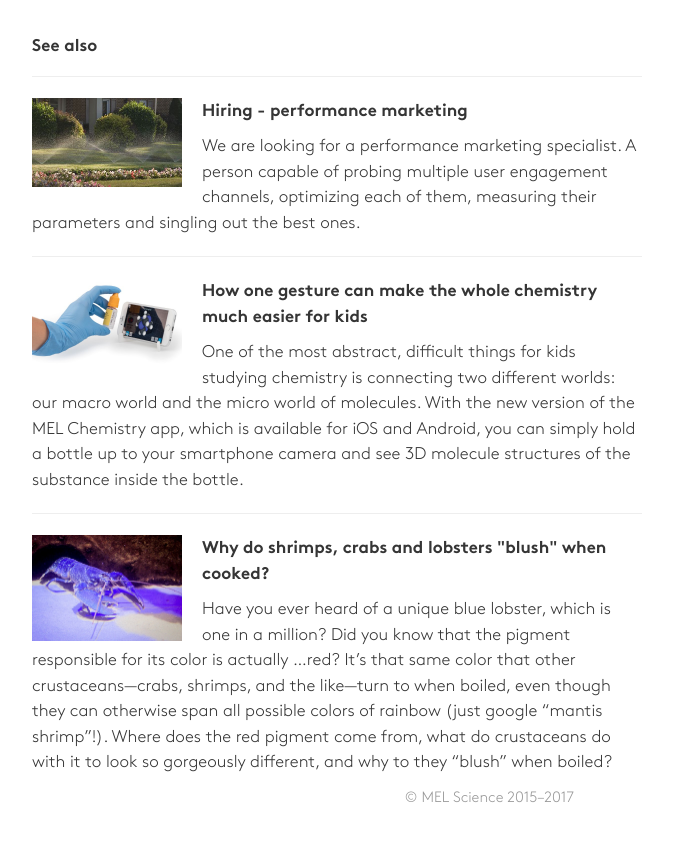
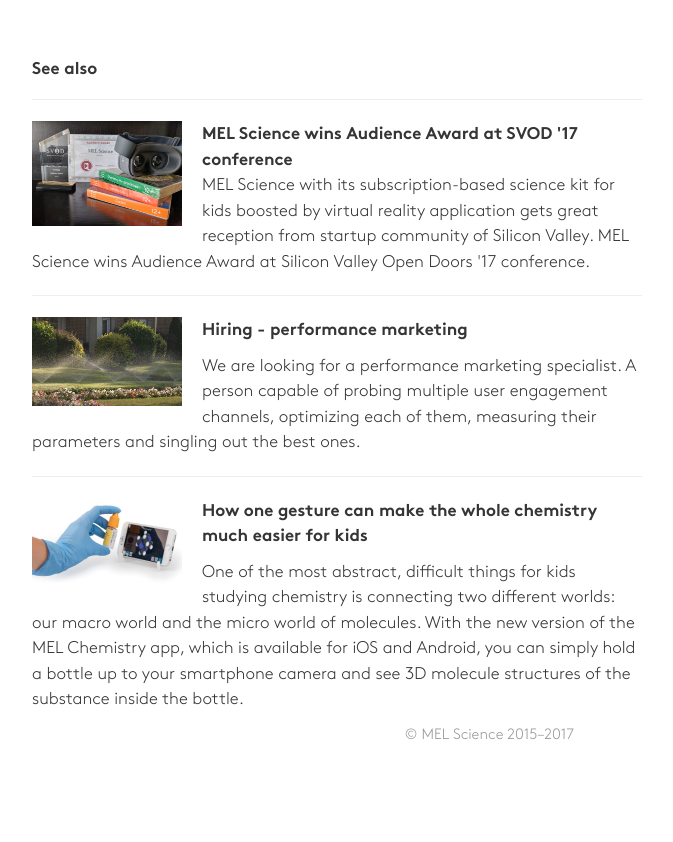
Before and after one commit to MELScience/blog.melscience.com, a Jekyll site: the page built from en/2017-05-20-bigges-problems-with-virtual-reality.md, in a window 1280 px wide and 1400 px high, scrolled down 6542 px, cut to the strip 529-1371 px from the top of the window. Shown: the whole strip, without its empty margins (143-816 px from the left). Built offline with Jekyll 4.4.1, drawn with Linux system fonts in a browser that asks for light colours; nearby versions of some CDN libraries; comment, search, counter and statistics services are not loaded; after the commit the page ends 7879 px from its top, so only the background shows below that; some of the changed text lies outside the part shown.

Commit message:
SVOD article added

```diff
--- a/en/2017-04-10-bigges-problems-with-virtual-reality.md
+++ b/en/2017-05-20-bigges-problems-with-virtual-reality.md
@@ -46,7 +46,7 @@
 
 As VR continues to mature, I don’t think this gap will be an issue at all.
 
-Problem 2: Head tracking
+## Problem 2: Head tracking
 
 Even if the first problem is solved and no delays occur, one situation still happens when your brain thinks you are poisoned.
 
--- /dev/null
+++ b/en/2017-05-30-svod-winner.md
@@ -0,0 +1,27 @@
+---
+layout: blog-post
+title: MEL Science wins Audience Award at SVOD '17 conference
+type: blog-post
+author:  MEL Science
+author-id: mel-science
+post-image: <img src="/images/svod-award.jpg" width="600" height="418" alt="SVOD Award">
+og-image: /images/codes.jpg
+language: en
+post-id: 2017-05-30
+publish-status: published
+
+---
+MEL Science with its subscription-based science kit for kids boosted by virtual reality application gets great reception from startup community of Silicon Valley. MEL Science wins Audience Award at Silicon Valley Open Doors '17 conference.
+<!-- more -->
+
+---
+
+<img src="/images/svod-award.jpg" width="600" height="418" alt="SVOD Award">
+
+Two years ago MEL Science set the goal to transform traditional science education by mixing personal experience with up-to-date technologies to ensure a better understanding of the science inside chemical reactions. Today the company's main product is a monthly subscription box of chemistry experiments. On the 25th of May 2017, the company won an Audience Award at the annual SVOD (Silicon Valley Open Doors) conference and was highly appreciated by the jury.
+
+"Around 50 years ago almost every US family owned a children's chemistry set. A lot of time has passed since then and things have changed. We've rethought the very approach to conducting home chemistry experiments. We believe that we 've managed to create the chemistry set of the 21st century" - says Vassili Fillipov, the founder of MEL Science, a former Yandex developer and experienced entrepreneur with four sons of his own.
+
+MEL Science is a UK-based education startup that focuses on VR and science subscriptions. Founded in the autumn of 2015, it closed US$2.5 million in the series A investment round in October 2016 from Sistema VC.
+
+<a class="btn btn-primary btn-lg active" href="https://melscience.com">Learn more about MEL Chemistry subscription</a>
```
Also changed, not shown: images/svod-award.jpg (added).
